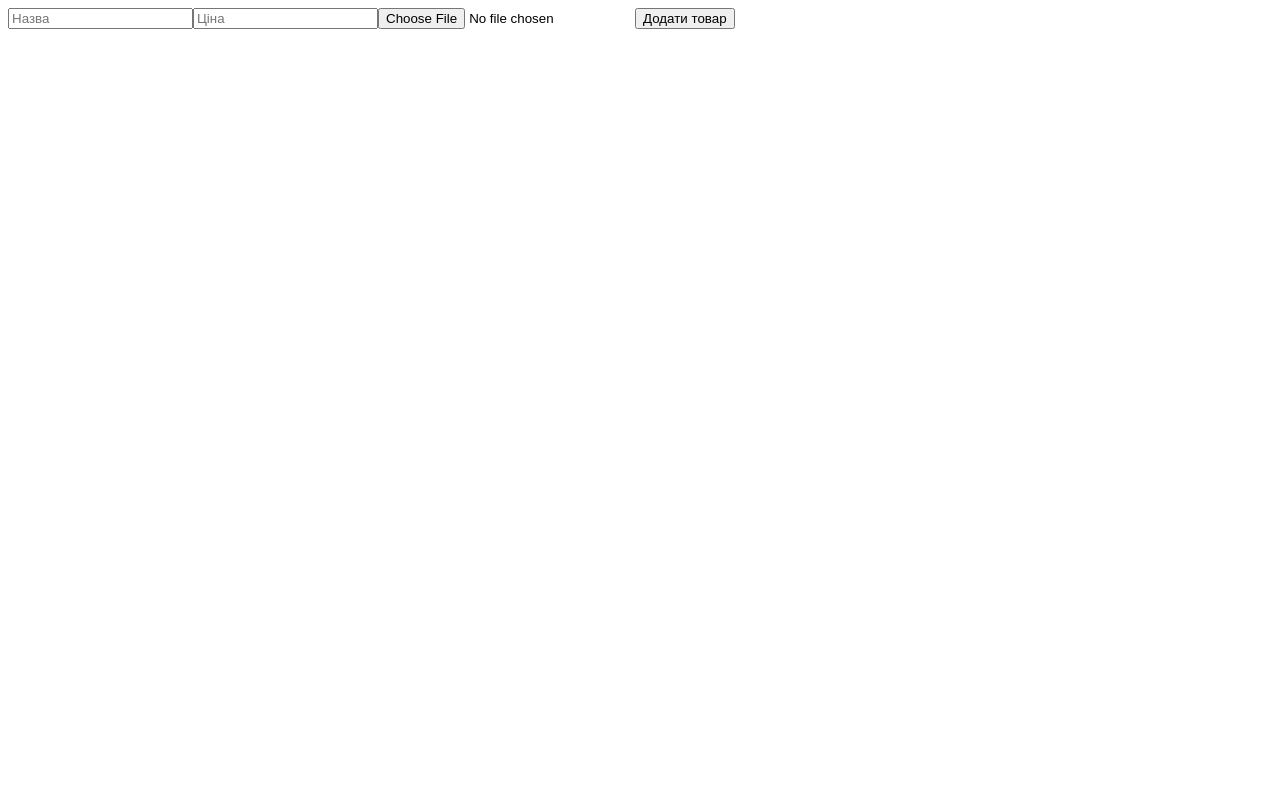
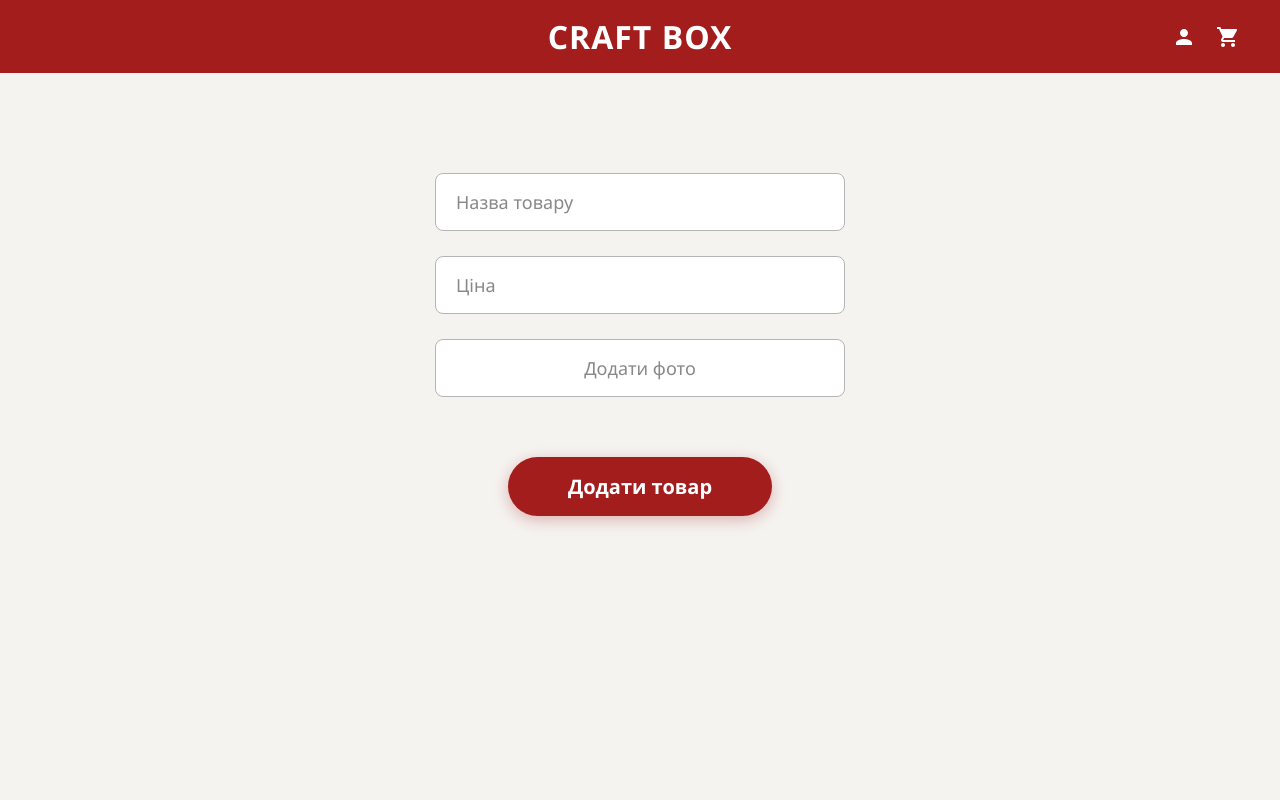
Before and after one commit to Viper887/prjct_web-program, a PHP site: page /add_product.php in a window 1280 px wide. Run offline with PHP 8.4, Linux system fonts and the light colour scheme; a user stored in the database is signed in.

Commit message:
test add_product

```diff
--- a/add_product.php
+++ b/add_product.php
@@ -1,12 +1,198 @@
-<?php require 'config.php';
-if($_SESSION['role'] !== 'seller') die("Доступ заборонено");
-if($_FILES){
-    $path = "uploads/" . time() . $_FILES['image']['name'];
-    move_uploaded_file($_FILES['image']['tmp_name'], $path);
-    $pdo->prepare("INSERT INTO products (seller_id, title, price, image_path) VALUES (?,?,?,?)")
-        ->execute([$_SESSION['user_id'], $_POST['title'], $_POST['price'], $path]);
-} ?>
-<form method="POST" enctype="multipart/form-data">
-    <input name="title" placeholder="Назва"><input name="price" placeholder="Ціна"><input type="file" name="image">
-    <button>Додати товар</button>
-</form>
+<?php
+require 'config.php';
+
+// Перевірка ролі (якщо сесія вже запущена в config.php)
+if(!isset($_SESSION['role']) || $_SESSION['role'] !== 'seller') {
+    die("Доступ заборонено. Тільки для продавців.");
+}
+
+// Обробка форми
+if($_SERVER['REQUEST_METHOD'] === 'POST' && $_FILES){
+    $upload_dir = "uploads/";
+    if (!is_dir($upload_dir)) mkdir($upload_dir, 0777, true);
+
+    $path = $upload_dir . time() . "_" . basename($_FILES['image']['name']);
+
+    if(move_uploaded_file($_FILES['image']['tmp_name'], $path)) {
+        $pdo->prepare("INSERT INTO products (seller_id, title, price, image_path) VALUES (?,?,?,?)")
+            ->execute([$_SESSION['user_id'], $_POST['title'], $_POST['price'], $path]);
+        $success = "Товар успішно додано!";
+    }
+}
+?>
+
+<!DOCTYPE html>
+<html lang="uk">
+<head>
+    <meta charset="UTF-8">
+    <meta name="viewport" content="width=device-width, initial-scale=1.0">
+    <title>Додати товар — Craft Box</title>
+    <style>
+        /* Стилі згідно з макетом image_b45e54.png */
+        * {
+            box-sizing: border-box;
+            margin: 0;
+            padding: 0;
+            font-family: 'Segoe UI', sans-serif;
+        }
+
+        body {
+            background-color: #f5f3f0; /* Світло-бежевий фон */
+            min-height: 100vh;
+            display: flex;
+            flex-direction: column;
+            align-items: center;
+        }
+
+        /* Шапка сайту */
+        .header {
+            width: 100%;
+            background-color: #a31d1d; /* Темно-червоний */
+            padding: 15px 40px;
+            display: flex;
+            justify-content: center;
+            align-items: center;
+            position: relative;
+        }
+
+        .header h1 {
+            color: white;
+            font-size: 32px;
+            font-weight: 900;
+            text-transform: uppercase;
+            letter-spacing: 1px;
+        }
+
+        .header-icons {
+            position: absolute;
+            right: 40px;
+            display: flex;
+            gap: 20px;
+        }
+
+        .icon {
+            width: 24px;
+            height: 24px;
+            fill: white;
+        }
+
+        /* Контейнер форми */
+        .container {
+            margin-top: 100px;
+            width: 100%;
+            max-width: 450px;
+            text-align: center;
+            padding: 0 20px;
+        }
+
+        /* Поля вводу */
+        .input-group {
+            margin-bottom: 25px;
+        }
+
+        input[type="text"],
+        input[type="number"] {
+            width: 100%;
+            background: white;
+            border: 1px solid #b5b5b5;
+            border-radius: 8px;
+            padding: 16px 20px;
+            font-size: 18px;
+            color: #333;
+            outline: none;
+        }
+
+        input::placeholder {
+            color: #888;
+        }
+
+        /* Кастомне поле для фото */
+        .file-upload-label {
+            display: block;
+            width: 100%;
+            background: white;
+            border: 1px solid #b5b5b5;
+            border-radius: 8px;
+            padding: 16px 20px;
+            font-size: 18px;
+            color: #888;
+            cursor: pointer;
+            margin-bottom: 60px; /* Відступ перед кнопкою */
+        }
+
+        input[type="file"] {
+            display: none;
+        }
+
+        /* Кнопка "Додати товар" */
+        .btn-submit {
+            background-color: #a31d1d;
+            color: white;
+            border: none;
+            padding: 16px 60px;
+            border-radius: 40px;
+            font-size: 20px;
+            font-weight: bold;
+            cursor: pointer;
+            transition: background 0.3s, transform 0.2s;
+            box-shadow: 0 4px 15px rgba(163, 29, 29, 0.3);
+        }
+
+        .btn-submit:hover {
+            background-color: #8a1818;
+            transform: translateY(-2px);
+        }
+
+        .status-msg {
+            margin-bottom: 20px;
+            color: #a31d1d;
+            font-weight: bold;
+        }
+    </style>
+</head>
+<body>
+
+    <header class="header">
+        <h1>CRAFT BOX</h1>
+        <div class="header-icons">
+            <svg class="icon" viewBox="0 0 24 24"><path d="M12 12c2.21 0 4-1.79 4-4s-1.79-4-4-4-4 1.79-4 4 1.79 4 4 4zm0 2c-2.67 0-8 1.34-8 4v2h16v-2c0-2.66-5.33-4-8-4z"/></svg>
+            <svg class="icon" viewBox="0 0 24 24"><path d="M7 18c-1.1 0-1.99.9-1.99 2S5.9 22 7 22s2-.9 2-2-.9-2-2-2zM1 2v2h2l3.6 7.59-1.35 2.45c-.16.28-.25.61-.25.96 0 1.1.9 2 2 2h12v-2H7.42c-.14 0-.25-.11-.25-.25l.03-.12.9-1.63h7.45c.75 0 1.41-.41 1.75-1.03l3.58-6.49c.08-.14.12-.31.12-.48 0-.55-.45-1-1-1H5.21l-.94-2H1zm16 16c-1.1 0-1.99.9-1.99 2s.89 2 1.99 2 2-.9 2-2-.9-2-2-2z"/></svg>
+        </div>
+    </header>
+
+    <div class="container">
+        <?php if (isset($success)): ?>
+            <div class="status-msg"><?php echo $success; ?></div>
+        <?php endif; ?>
+
+        <form method="POST" enctype="multipart/form-data">
+            <div class="input-group">
+                <input type="text" name="title" placeholder="Назва товару" required>
+            </div>
+
+            <div class="input-group">
+                <input type="number" name="price" placeholder="Ціна" step="0.01" required>
+            </div>
+
+            <label for="image-input" class="file-upload-label" id="file-label">
+                Додати фото
+            </label>
+            <input type="file" name="image" id="image-input" accept="image/*" required onchange="updateLabel()">
+
+            <button type="submit" class="btn-submit">Додати товар</button>
+        </form>
+    </div>
+
+    <script>
+        // Скрипт для відображення назви файлу після вибору
+        function updateLabel() {
+            const input = document.getElementById('image-input');
+            const label = document.getElementById('file-label');
+            if (input.files.length > 0) {
+                label.textContent = input.files[0].name;
+                label.style.color = "#333";
+            }
+        }
+    </script>
+</body>
+</html>
```
